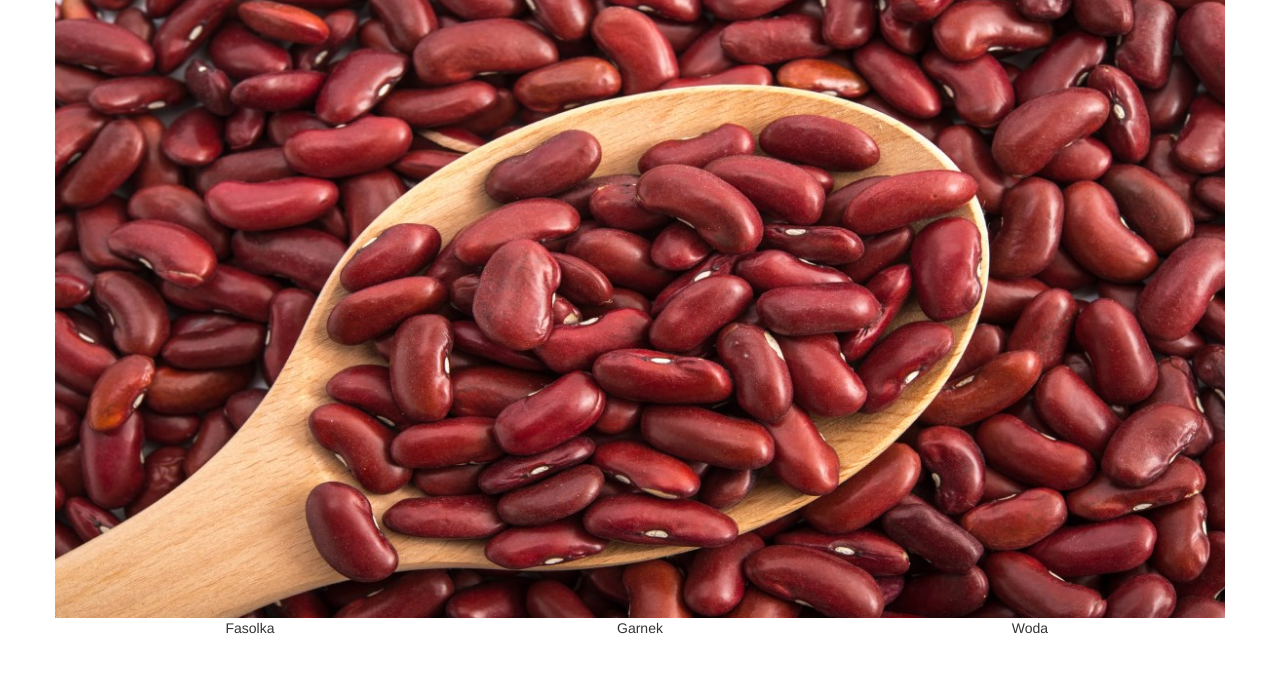
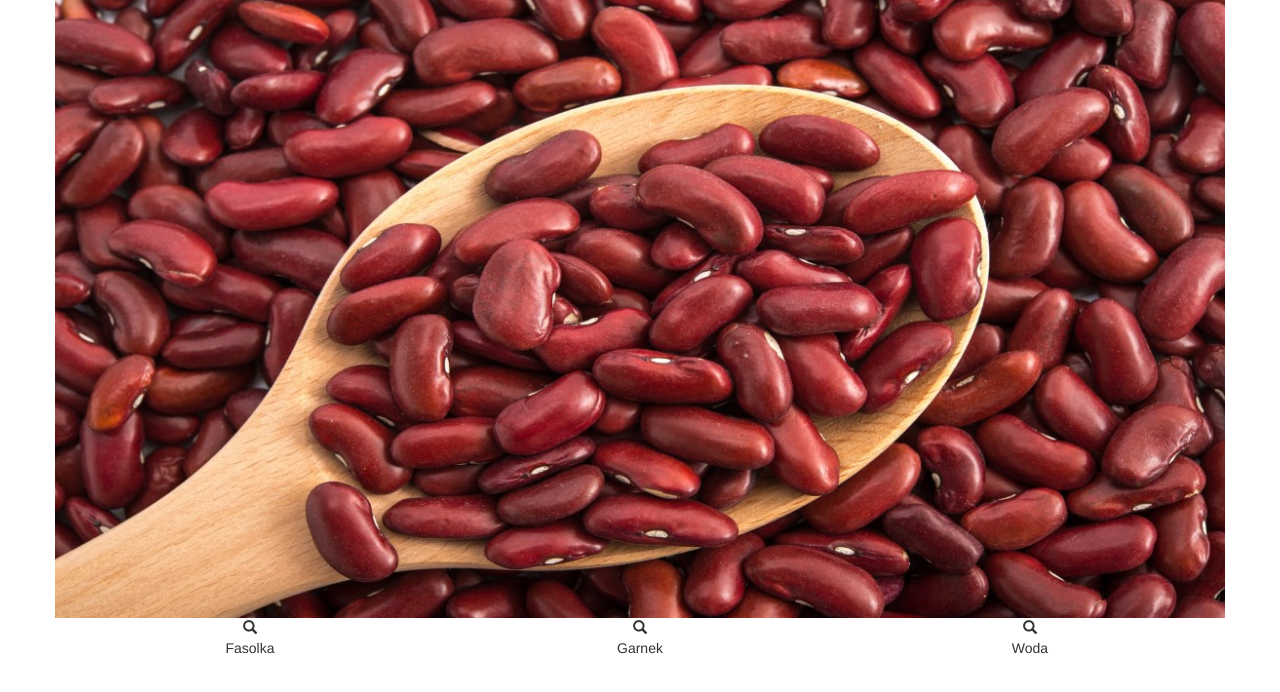
Before and after one commit to 1PiotrCz/Bootstrap, a plain HTML site: page index.html in a window 1280 px wide. Shown: the part 58-750 px from the top of the page. Drawn offline with nearby package versions, Linux system fonts and the light colour scheme.

Commit message:
add to icon to ingredient

```diff
--- a/index.html
+++ b/index.html
@@ -43,12 +43,15 @@
         </div>
         <div class="row text-center ingredient">
             <div class="col-md-4">
+			<span class="glyphicon glyphicon-search" aria-hidden="true"></span>
                 <p>Fasolka</p>
             </div>
             <div class="col-md-4">
+			<span class="glyphicon glyphicon-search" aria-hidden="true"></span>
                 <p>Garnek</p>
             </div>
             <div class="col-md-4">
+			<span class="glyphicon glyphicon-search" aria-hidden="true"></span>
                 <p>Woda</p>
             </div>
         </div>
```
